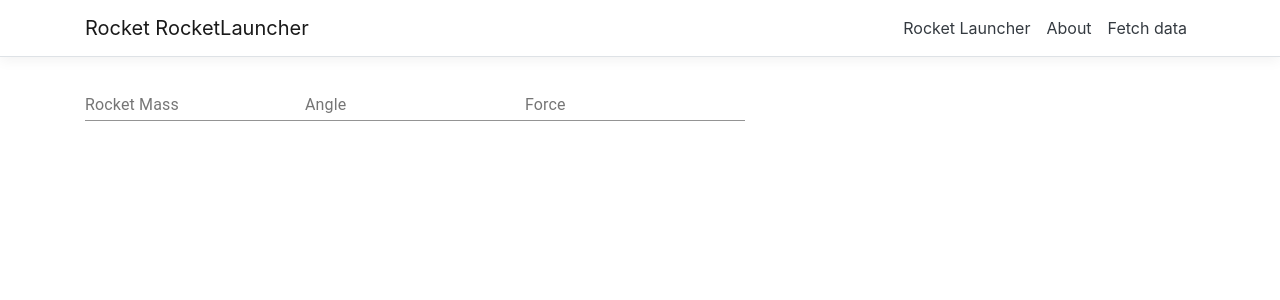
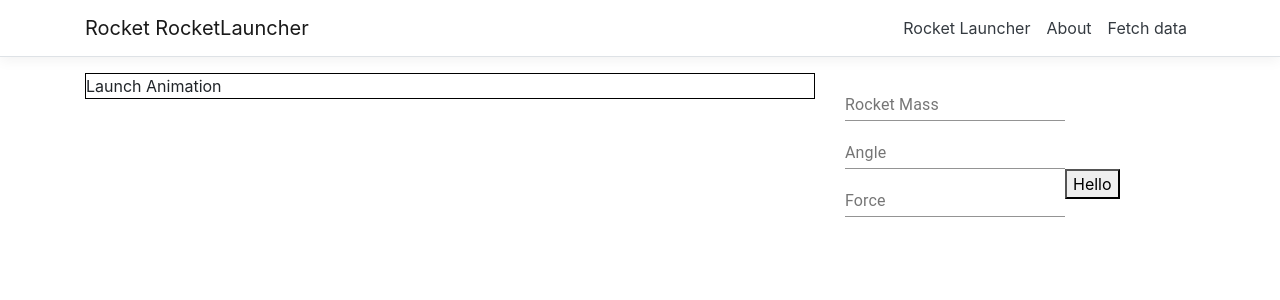
Before and after one commit to brian-byassee/rocket-launcher, a React (Create React App) app in the folder ClientApp/: page / in a window 1280 px wide. Shown: the top 300 px of the page. Built offline with nearby package versions, Linux system fonts and the light colour scheme.

Commit message:
I don't care whatever you want

```diff
--- /dev/null
+++ b/ClientApp/src/components/LaunchAnimation/LaunchAnimation.js
@@ -0,0 +1,15 @@
+import React from 'react';
+import PropTypes from 'prop-types';
+import './styles.css';
+
+const LaunchAnimation = () => <div className="LaunchAnimation">Launch Animation</div>;
+
+LaunchAnimation.propTypes = {
+  rocketMass: PropTypes.number.isRequired,
+  angle: PropTypes.number.isRequired,
+  force: PropTypes.number.isRequired,
+};
+
+LaunchAnimation.defaultProps = {};
+
+export default LaunchAnimation;
--- /dev/null
+++ b/ClientApp/src/components/LaunchAnimation/index.js
@@ -0,0 +1 @@
+export { default as LaunchAnimation } from './LaunchAnimation';
--- /dev/null
+++ b/ClientApp/src/components/LaunchAnimation/styles.css
@@ -0,0 +1,4 @@
+.LaunchAnimation {
+  border: 1px solid black;
+  width: 100%;
+}
--- a/ClientApp/src/components/LaunchDataEntry/LaunchDataEntry.js
+++ b/ClientApp/src/components/LaunchDataEntry/LaunchDataEntry.js
@@ -1,15 +1,25 @@
 import React from 'react';
+import PropTypes from 'prop-types';
 import { Formik } from 'formik';
-import { TextField } from '@material-ui/core'
+import { TextField } from '@material-ui/core';
 
-const LaunchDataEntry = () => (
-  <Formik>
+import { getInitialValues } from './form';
+
+const LaunchDataEntry = ({ onLaunch }) => (
+  <Formik initialValues={getInitialValues()} onSubmit={() => onLaunch}>
     <React.Fragment>
       <TextField type="text" label="Rocket Mass" name="rocketMass"></TextField>
       <TextField type="text" label="Angle" name="Angle"></TextField>
       <TextField type="text" label="Force" name="Force"></TextField>
+      <button type="button">Hello</button>
     </React.Fragment>
   </Formik>
-)
+);
+
+LaunchDataEntry.propTypes = {
+  setRocketMass: PropTypes.func.isRequired,
+};
+
+LaunchDataEntry.defaultProps = {};
 
 export default LaunchDataEntry;
--- /dev/null
+++ b/ClientApp/src/components/LaunchDataEntry/form.js
@@ -0,0 +1,5 @@
+export const getInitialValues = (initialValues) => ({
+  rocketMass: 0,
+  angle: 0,
+  force: 0,
+});
--- a/ClientApp/src/pages/RocketLaunchContent.js
+++ b/ClientApp/src/pages/RocketLaunchContent.js
@@ -1,16 +1,29 @@
 import React, { useState } from 'react';
 import Login from '../components/Login';
-import { LaunchDataEntry}  from '../components/LaunchDataEntry'
+import { LaunchDataEntry } from '../components/LaunchDataEntry';
+import { LaunchAnimation } from '../components/LaunchAnimation';
 
 const RocketLaunchContent = () => {
   const [isLoggedIn, setIsLoggedIn] = useState(true);
+  const [rocketMass, setRocketMass] = useState(0);
+  const [angle, setAngle] = useState(0);
+  const [force, setForce] = useState(0);
 
   return (
     <div className="RocketLaunchContent">
       {!isLoggedIn && <Login />}
-      {isLoggedIn && <LaunchDataEntry />}
+      {isLoggedIn && (
+        <div className="row">
+          <div className="col-xs-9 col-md-8">
+            <LaunchAnimation rocketMass={rocketMass} angle={angle} force={force} />
+          </div>
+          <div className="col-xs-3 col-md-4">
+            <LaunchDataEntry setRocketMass={setRocketMass} setAngle={setAngle} setForce={setForce} />
+          </div>{' '}
+        </div>
+      )}
     </div>
-
-)};
+  );
+};
 
 export default RocketLaunchContent;
```
Also changed, not shown: ClientApp/src/rocket/rocket-solid.svg (added), 1 other file (tests, documents, lock files or other folders).
